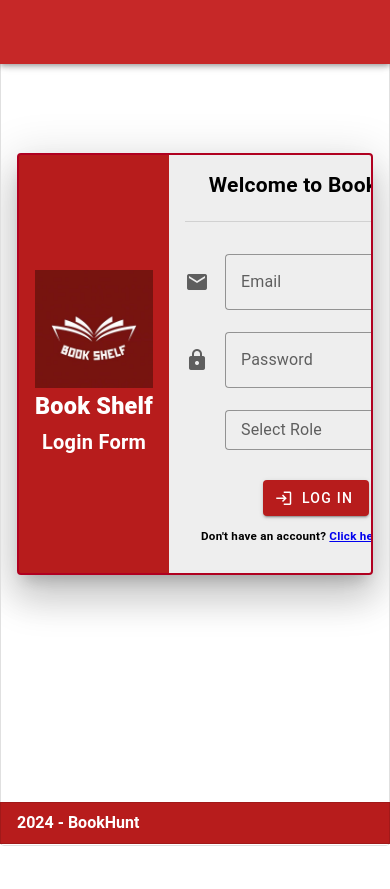
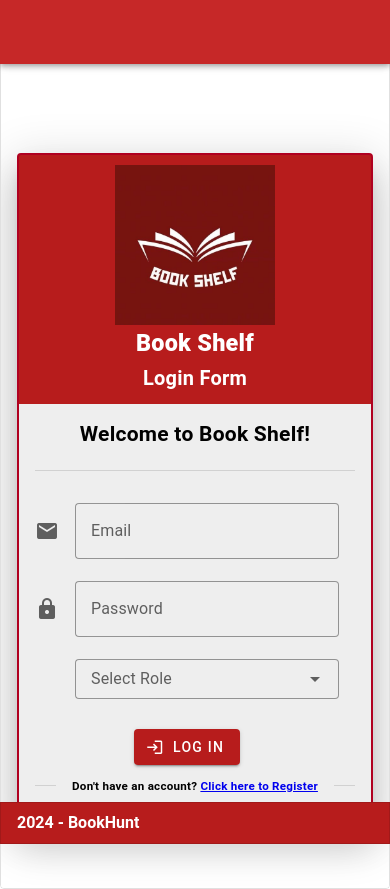
Before and after one commit to ivanbraza/BookShelf, a Vue app: page / in a window 390 px wide. Before the commit the page ends 846 px from the top, so only its background shows below. Built offline with nearby package versions, Linux system fonts and the light colour scheme.

Commit message:
made changes for responsiveness

```diff
--- a/src/views/auth/LoginView.vue
+++ b/src/views/auth/LoginView.vue
@@ -14,14 +14,14 @@ const { mobile } = useDisplay()
       <v-row>
             <v-col cols="12" md="8" class="mx-auto">
               <v-card
-    class="mx-auto d-flex border-opacity-100" border="error md" elevation="24" color="red-darken-4"
+    class="mx-auto border-opacity-100" border="error md" elevation="24" color="red-darken-4"
     >
 
     <template v-slot:title>
 
         <v-card-title>
     <v-img class="mx-auto" src="/images/bookshelf-logo.jpg"
-    :width="mobile ? '100%' : '75%'"
+    :width="mobile ? '50%' : '25%'"
     ></v-img>
     <h3 class="font-weight-black text-center">Book Shelf</h3>
     <p class="font-weight-bold text-center">Login Form</p>
```
